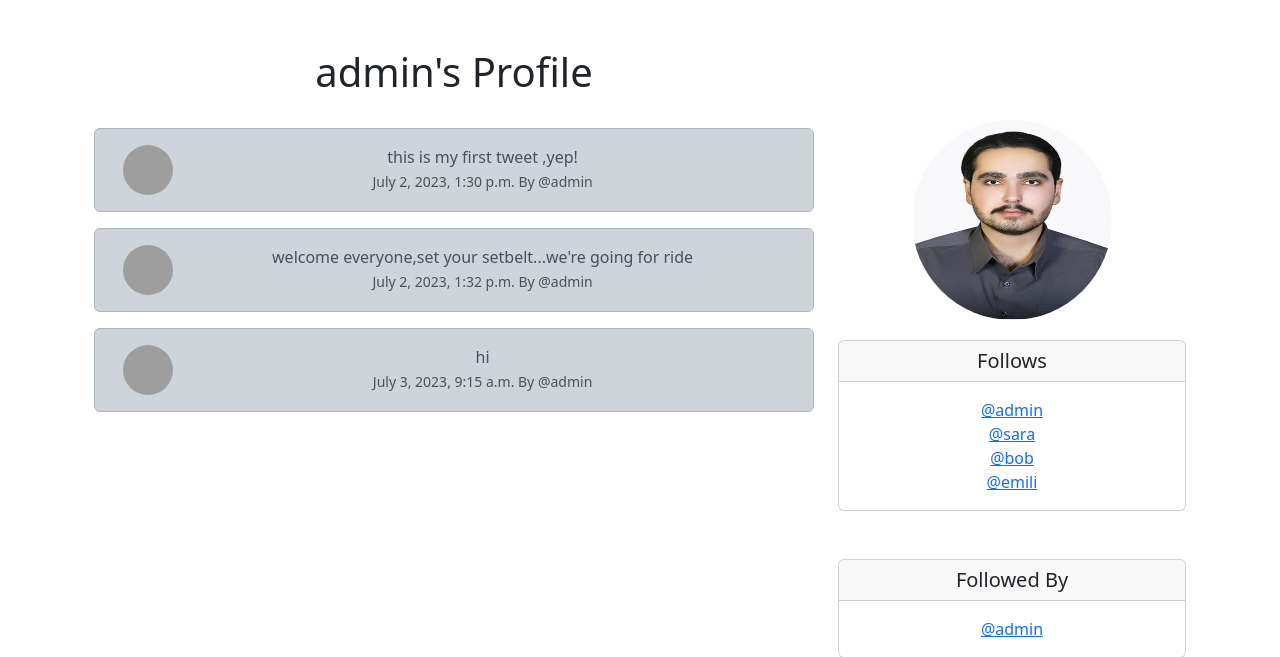
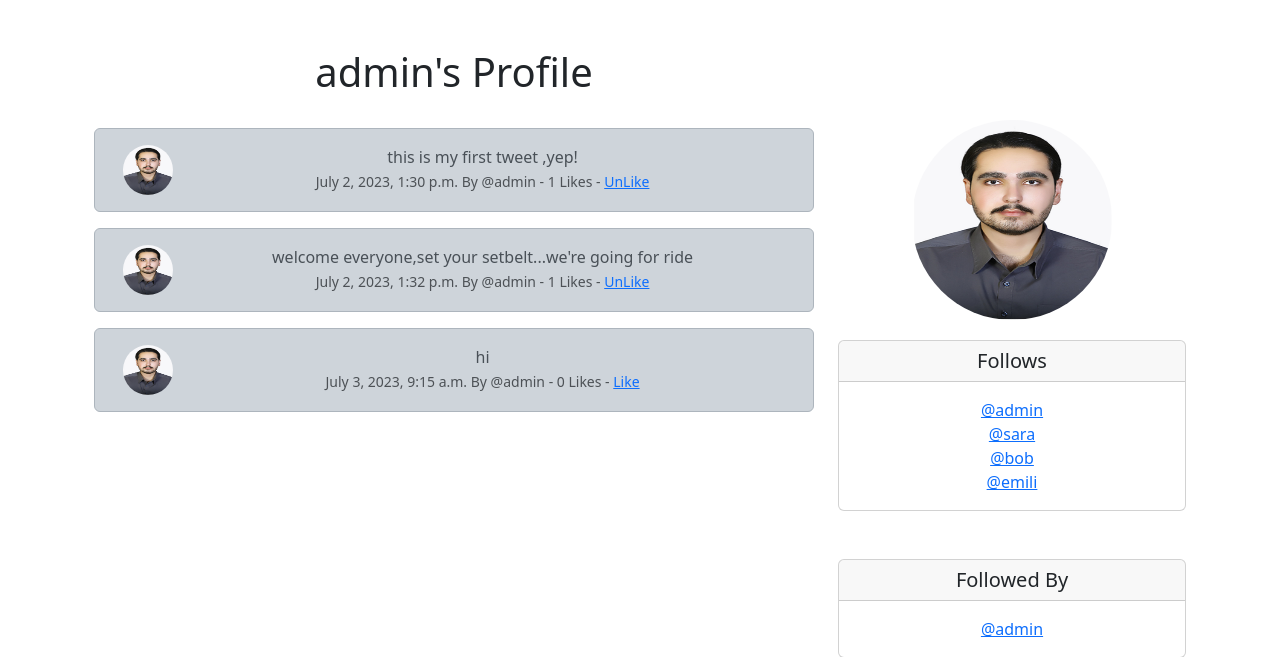
Before and after one commit to amiiirm8/twitter1.02, a Django app: page /profile/1 in a window 1280 px wide. Shown: the part 56-713 px from the top of the page. Run offline with Django 4.2, Linux system fonts and the light colour scheme; a user stored in the database is signed in; data comes from the database, SQL or seed files in the repository; both versions use the stored data as it was after the commit; grey boxes are pictures that could not be loaded.

Commit message:
feat:add LIKE and UNLIKE to the profile

```diff
--- a/twitter/tweeter/templates/profile.html
+++ b/twitter/tweeter/templates/profile.html
@@ -16,13 +16,13 @@
         <div class="row">
             <div class="col-1">
                 {% if profile.profile_img %}
-                <img src="{{ rofile.profile_image.url }}"
+                <img src="{{ profile.profile_image.url }}"
                 width="50px" height"50" class="rounded-circle "
                 alt="{{ profile.user.username}}">
 
                 {% else %}
                 <img style="width: 50px; height: 50px; border-radius: 50% ;"
-                src="{{ profile.profile_image.url  }}
+                src="{{ profile.profile_image.url  }}"
                 alt="{{ profile.user.username}}">
                 {% endif %}
               </div>
@@ -31,6 +31,14 @@
                                   <small class="text-muted">
                                       {{ tweet.created_at}} By
                                       @{{tweet.user.username}}
+                                      - {{ tweet.number_of_likes }} Likes -
+                                      {% if user in tweet.likes.all  %}
+                                        <a href="{% url 'tweet_like' tweet.id %}">UnLike</a>
+                                        {% else %}
+                                        <a href="{% url 'tweet_like' tweet.id %}">Like</a>
+                                        {% endif %}
+
+
                                   </small>
                                 </div><br/><br/>
               </div>
--- a/twitter/tweeter/views.py
+++ b/twitter/tweeter/views.py
@@ -125,7 +125,8 @@ def tweet_like(request, pk):
 		else:
 			tweet.likes.add(request.user)
 
-		return redirect('home')
+
+		return redirect(request.META.get("HTTP_REFERER"))
 
 
 
```
Also changed, not shown: twitter/db.sqlite3, twitter/media/images/1.jpeg (deleted), 1 other file.
